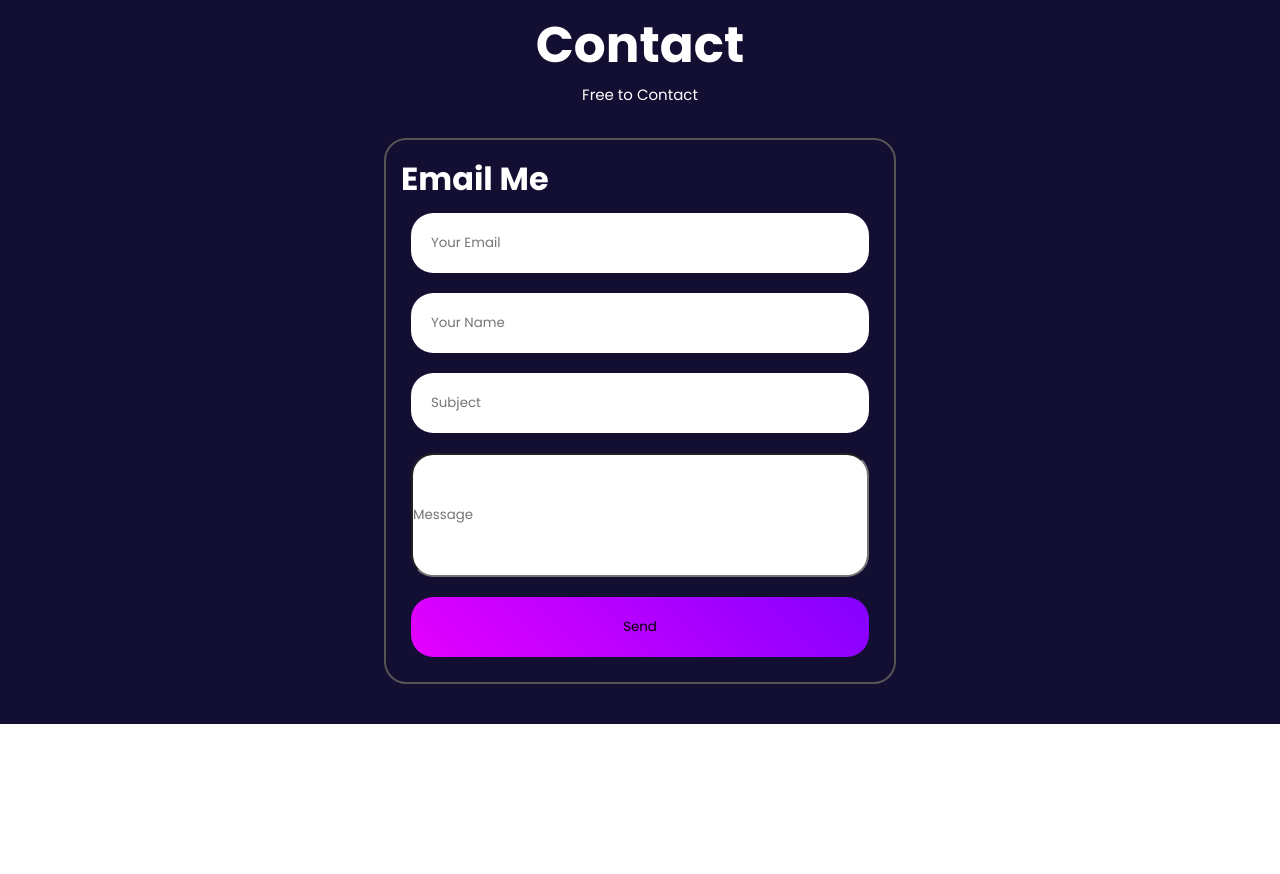
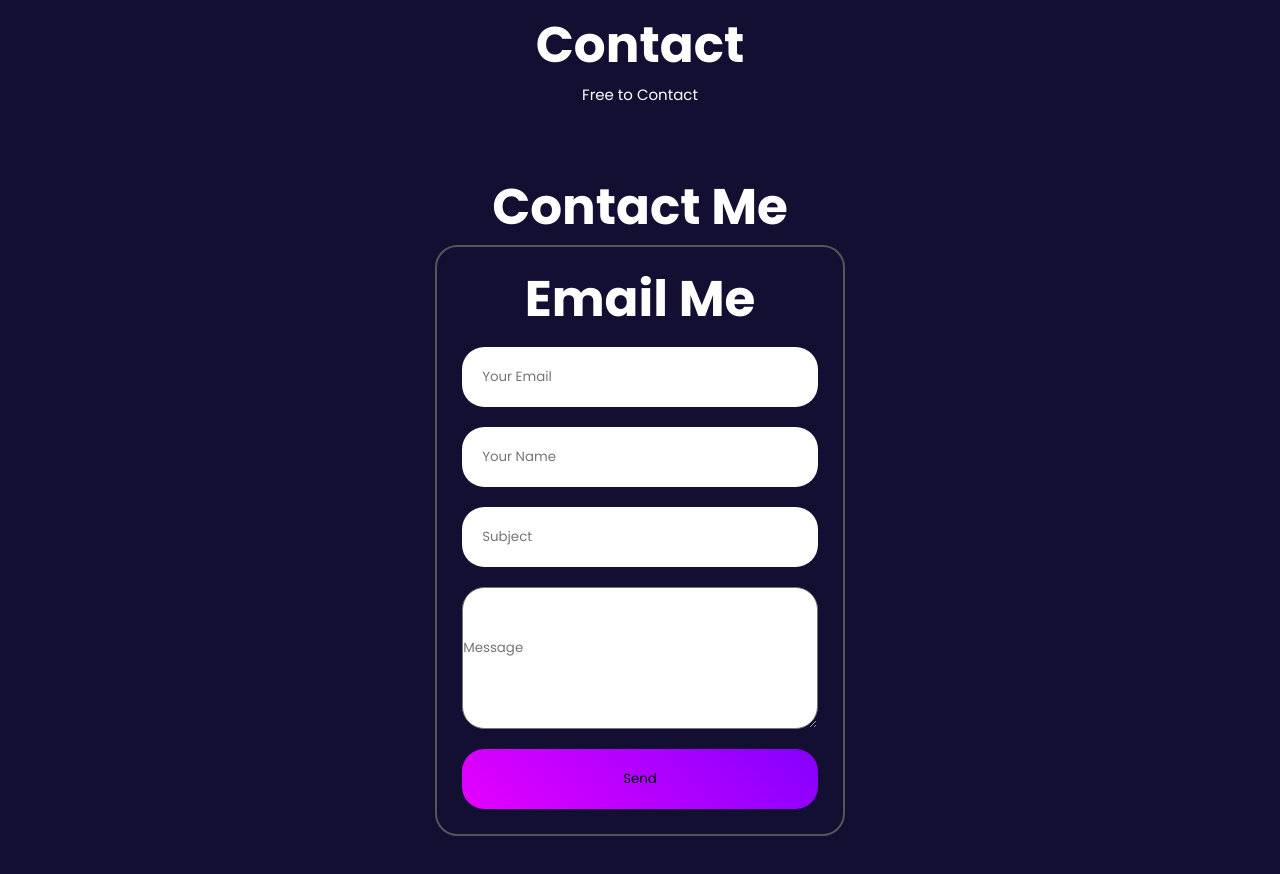
Before and after one commit to shrmohit/my_portfolio, a React (Vite) app: page / in a window 1280 px wide. Shown: the part 6420-7294 px from the top of the page. Before the commit the page ends 7144 px from the top, so only its background shows below. Built offline with nearby package versions, Linux system fonts and the light colour scheme.

Commit message:
Update Contactform.jsx

```diff
--- a/src/components/Contactform.jsx
+++ b/src/components/Contactform.jsx
@@ -1,19 +1,24 @@
-import React from 'react'
+import React from 'react';
+
 
 function Contactform() {
   return (
-    <div className='contactform-item'>
-
-        <form className='form-section' action="">
-        <h1>Email Me</h1>
-            <input  className="form-input" type="text" placeholder='Your Email' />
-            <input  className="form-input" type="text" placeholder='Your Name' />
-            <input  className="form-input" type="text" placeholder='Subject' />
-            <input className='form-message' type="text" placeholder='Message' />
+    <div className='contact-container'>
+      <div className='contact-section'>
+        <h1>Contact Me</h1>
+        <div className='contactform-item'>
+          <form className='form-section' action="">
+            <h1>Email Me</h1>
+            <input className="form-input" type="email" placeholder='Your Email' />
+            <input className="form-input" type="text" placeholder='Your Name' />
+            <input className="form-input" type="text" placeholder='Subject' />
+            <textarea className='form-message' placeholder='Message'></textarea>
             <button className='form-inputs'>Send</button>
-        </form>
+          </form>
+        </div>
+      </div>
     </div>
-  )
+  );
 }
 
-export default Contactform
+export default Contactform;
```
